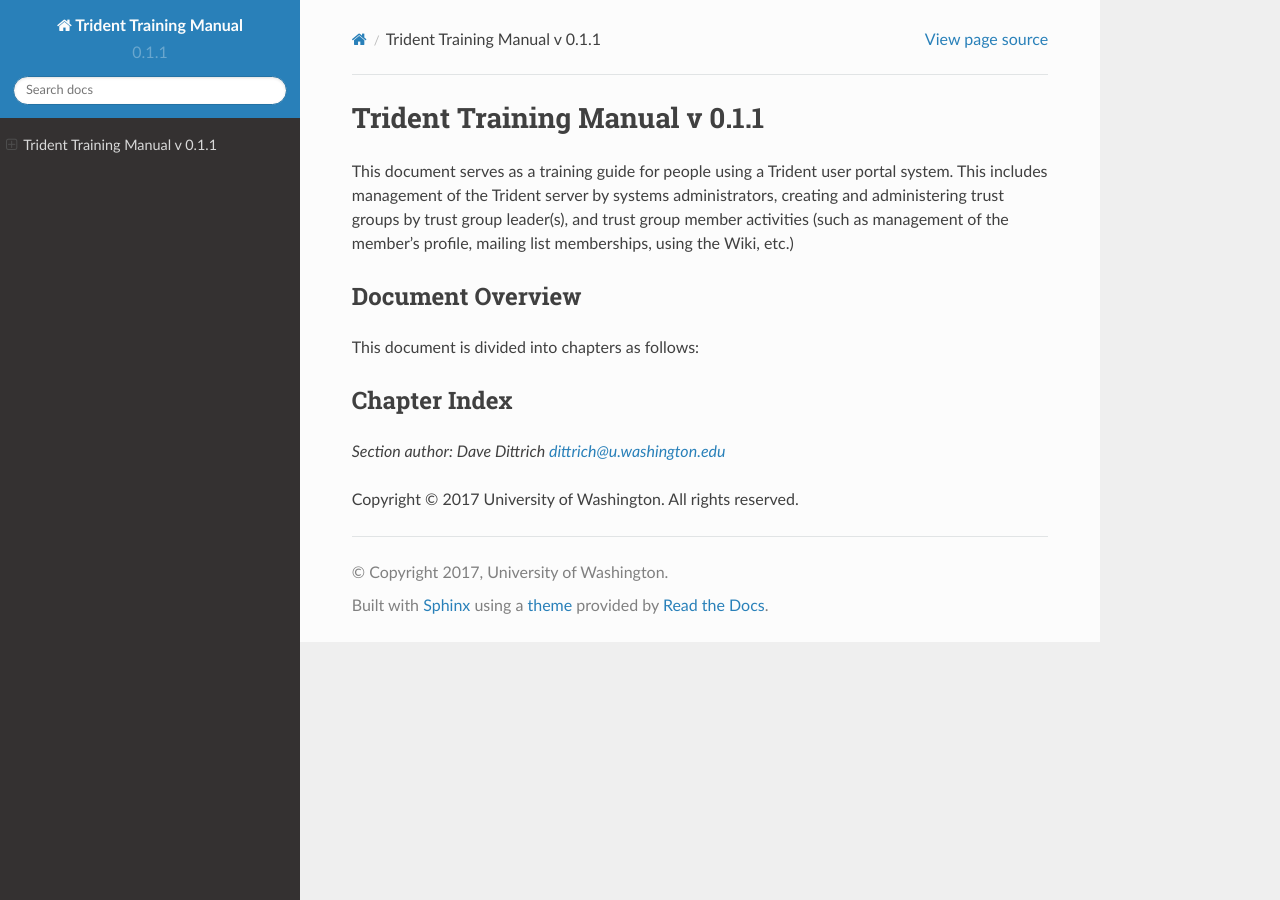
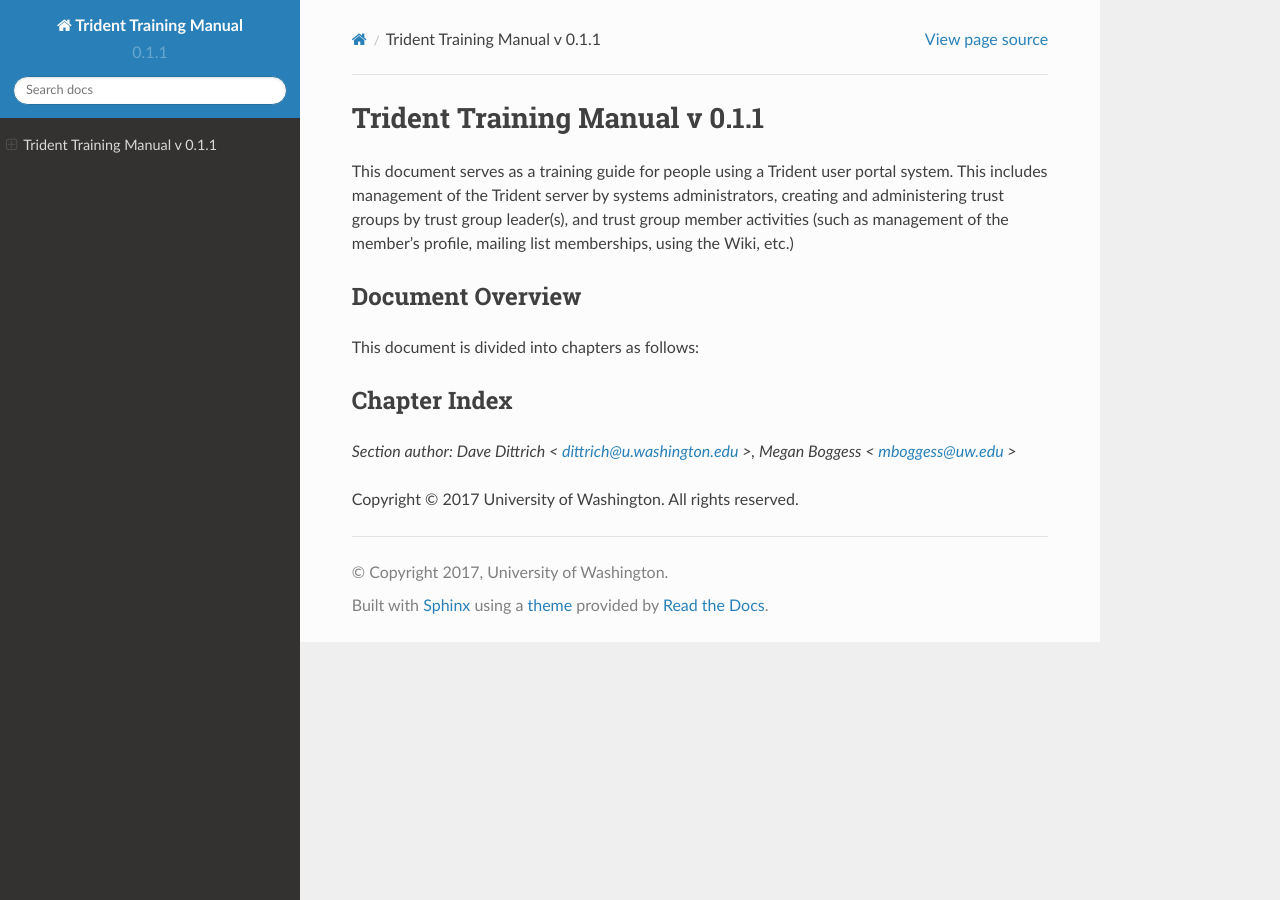
Before and after one commit to uw-dims/trident-training-manual, a Sphinx documentation site: the page built from docs/source/index.rst, in a window 1280 px wide. Built offline with Sphinx 7.4.7 and the Read the Docs theme 2.0.0, drawn with Linux system fonts in a browser that asks for light colours; pages that are not in the unit, such as notebooks, are missing from menus.

Commit message:
Add section author.

```diff
--- a/docs/source/index.rst
+++ b/docs/source/index.rst
@@ -31,7 +31,7 @@ Chapter Index
    introduction
    license
 
-.. sectionauthor:: Dave Dittrich dittrich@u.washington.edu
+.. sectionauthor:: Dave Dittrich < dittrich@u.washington.edu >, Megan Boggess < mboggess@uw.edu >
 
 .. include:: <isonum.txt>
 
```
